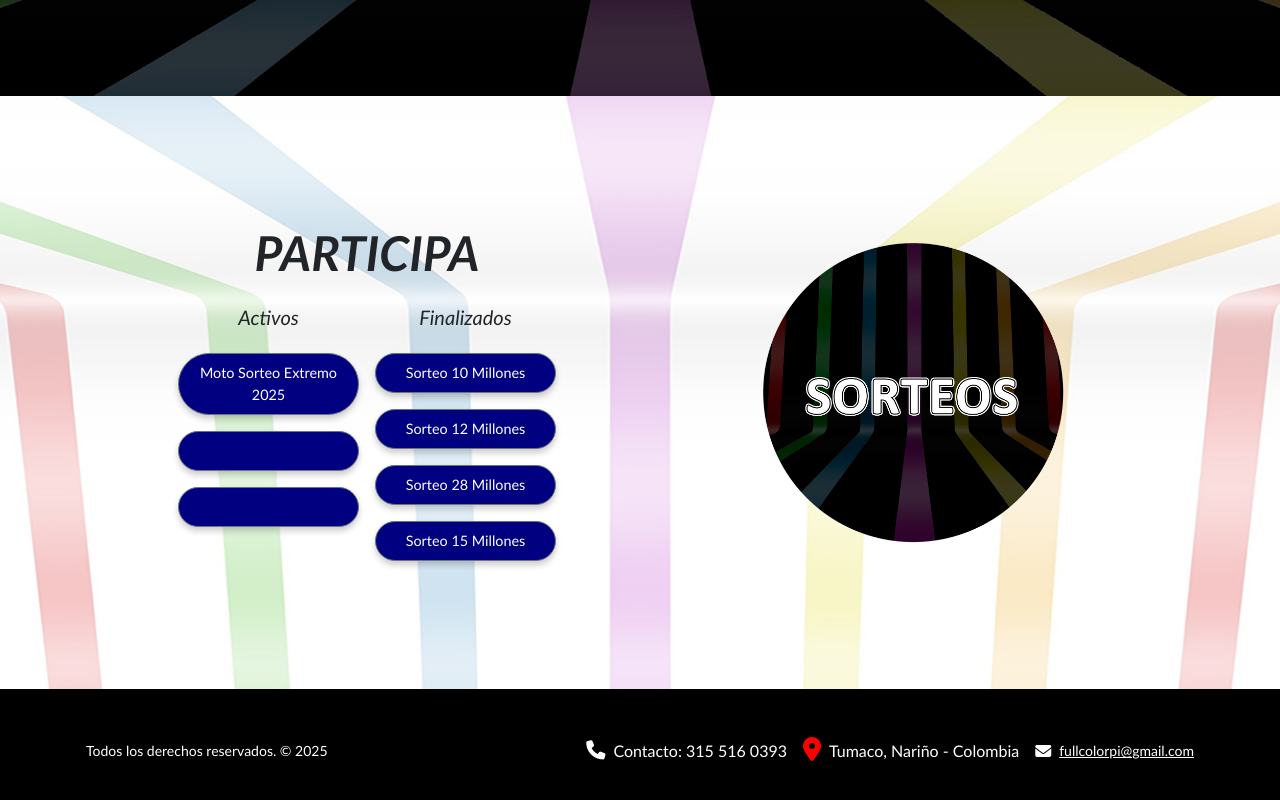
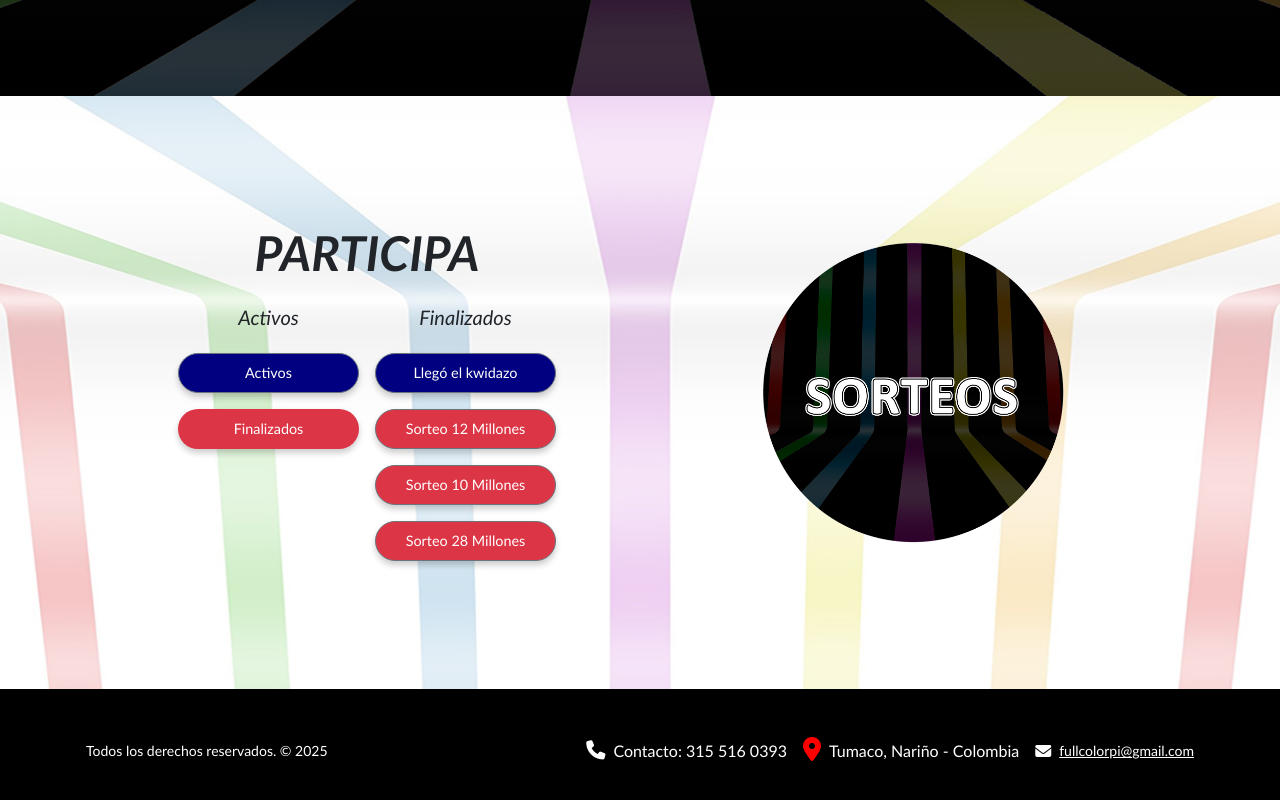
Before and after one commit to VictorSantana25/FullColor-LandingPage, a React (Vite) app: page / in a window 1280 px wide. Shown: the part 1655-2455 px from the top of the page. Built offline with nearby package versions, Linux system fonts and the light colour scheme.

Commit message:
kwidazo added

```diff
--- a/src/Principal.jsx
+++ b/src/Principal.jsx
@@ -185,18 +185,17 @@ const Principal = () => {
           {/* Columna izquierda */}
           <div className="col-6 d-flex flex-column gap-3">
             <h5 className="fst-italic">Activos</h5>
-            <a href="https://sorteos.fullcolorpi.com/motosorteoextremo" target="_blank" className="btn btn-outline-secondary social-btn d-block text-center text-wrap ">Moto Sorteo Extremo 2025</a>
-            <a href="" target="_blank" className="btn btn-outline-secondary social-btn"></a>
-            <a href="" target="_blank" className="btn btn-outline-secondary social-btn"></a>
+            <a href="https://sorteos.fullcolorpi.com/#eventos" target="_blank" className="btn btn-outline-secondary social-btn d-block text-center">Activos</a>
+            <a href="https://sorteos.fullcolorpi.com/#news" target="_blank" className="btn bg-danger social-btn d-block text-center text-wrap ">Finalizados</a>
           </div>
 
           {/* Columna derecha */}
           <div className="col-6 d-flex flex-column gap-3">
             <h5 className="fst-italic">Finalizados</h5>
-            <a href="https://sorteos.fullcolorpi.com/gane10millones" target="_blank" className="btn btn-outline-secondary social-btn d-block text-center">Sorteo 10 Millones</a>
-            <a href="https://sorteos.fullcolorpi.com//sorteo12millones" target="_blank" className="btn btn-outline-secondary social-btn d-block text-center">Sorteo 12 Millones</a>
-            <a href="https://sorteos.fullcolorpi.com/sorteo28millones" target="_blank" className="btn btn-outline-secondary social-btn d-block text-center">Sorteo 28 Millones</a>
-            <a href="https://sorteos.fullcolorpi.com/sorteo15millones" target="_blank" className="btn btn-outline-secondary social-btn d-block text-center">Sorteo 15 Millones</a>
+            <a href="https://sorteos.fullcolorpi.com/kwidazo" target="_blank" className="btn btn-outline-secondary social-btn d-block text-center">Llegó el kwidazo</a>
+            <a href="https://sorteos.fullcolorpi.com//sorteo12millones" target="_blank" className="btn bg-danger btn-outline-secondary social-btn d-block text-center">Sorteo 12 Millones</a>
+            <a href="https://sorteos.fullcolorpi.com/sorteo10millones" target="_blank" className="btn bg-danger btn-outline-secondary social-btn d-block text-center">Sorteo 10 Millones</a>
+            <a href="https://sorteos.fullcolorpi.com/sorteo28millones" target="_blank" className="btn bg-danger btn-outline-secondary social-btn d-block text-center">Sorteo 28 Millones</a>
           </div>
         </div>
       </div>
```
